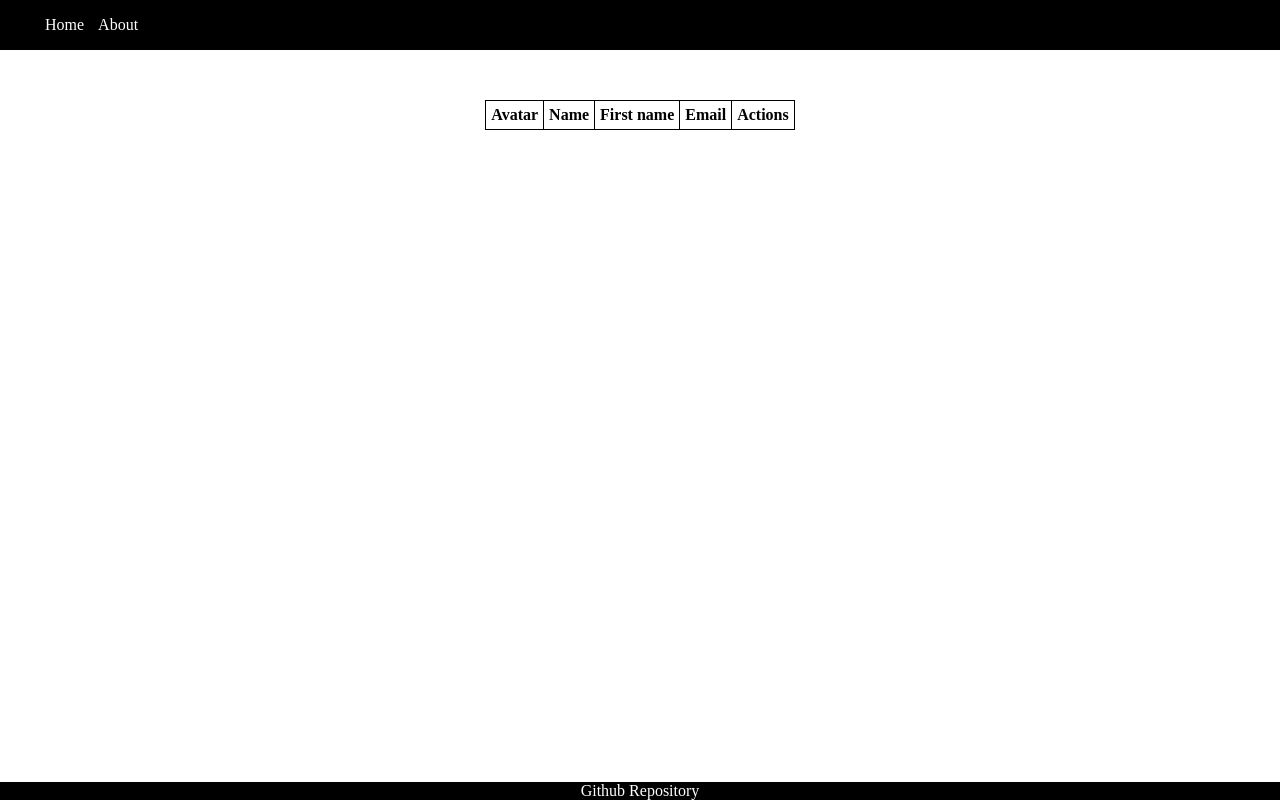
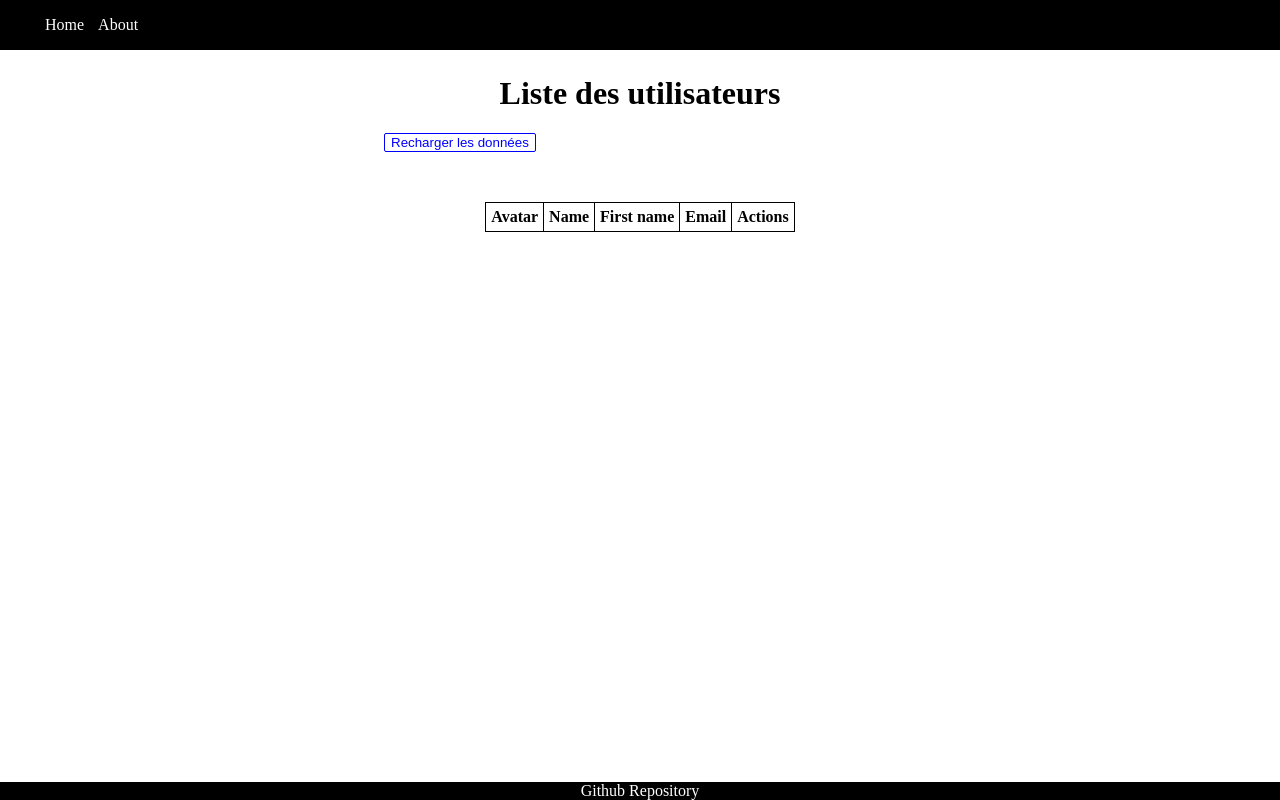
Before and after one commit to loanpirotaisapini/learn-js-template, a website: page views/index.html in a window 1280 px wide. Drawn offline with nearby package versions, Linux system fonts and the light colour scheme; no server answers.

Commit message:
feat(users): Add reload users button (#3)

```diff
--- a/public/js/index.js
+++ b/public/js/index.js
@@ -1,3 +1,12 @@
+document.addEventListener("DOMContentLoaded", function() {
+    initializeUsers();
+
+    let reloadButton = document.getElementById('reload-button');
+    reloadButton.addEventListener('click', function() {
+        initializeUsers();
+    });
+});
+
 var users;
 
 /**
@@ -10,6 +19,14 @@ async function getRandomUsers() {
     } catch (err) {
         console.error(`[INDEX JS ERROR] : ${err}`);
     }
+}
+
+function initializeUsers() {
+    getRandomUsers()
+    .then(users => {
+        this.users = users;
+        refreshData(this.users);
+    });
 }
 
 /**
@@ -77,9 +94,3 @@ function deleteUser(htmlId) {
     this.users.splice(index, 1);
     refreshData(this.users);
 }
-
-getRandomUsers()
-.then(users => {
-    this.users = users;
-    refreshData(this.users);
-})
--- a/public/styles/index.css
+++ b/public/styles/index.css
@@ -29,8 +29,30 @@ body {
   margin: 5px;
 }
 
+.centered {
+  margin-top: 75px;
+}
+
+.table-title {
+  text-align: center;
+}
+
+.reload-button {
+  margin-left: 30%;
+  border: 1px solid blue;
+  border-radius: 2px;
+  background-color: white;
+  color: blue;
+}
+
+.reload-button:hover {
+  background-color: blue;
+  color: white;
+  transition: 1s;
+}
+
 table {
-  margin-top: 100px;
+  margin-top: 50px;
   margin-left: auto;
   margin-right: auto;
   margin-bottom: 50px;
--- a/views/index.html
+++ b/views/index.html
@@ -20,6 +20,9 @@
     </div>
 
     <div class="centered">
+      <h1 class="table-title">Liste des utilisateurs</h1>
+      <button id="reload-button" class="reload-button">Recharger les données</button>
+
       <table id="users-table">
         <thead>
           <th>Avatar</th>
```
